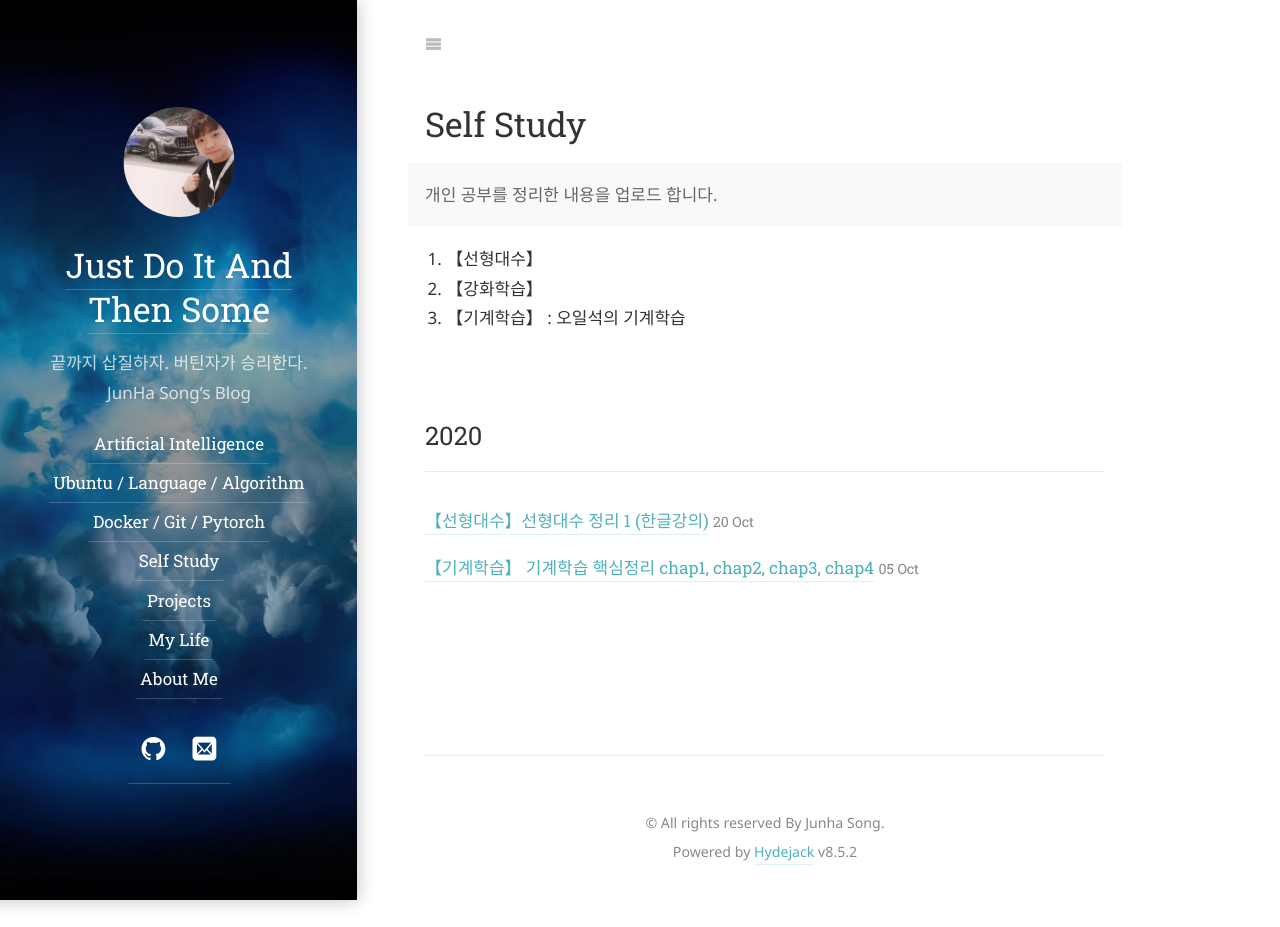
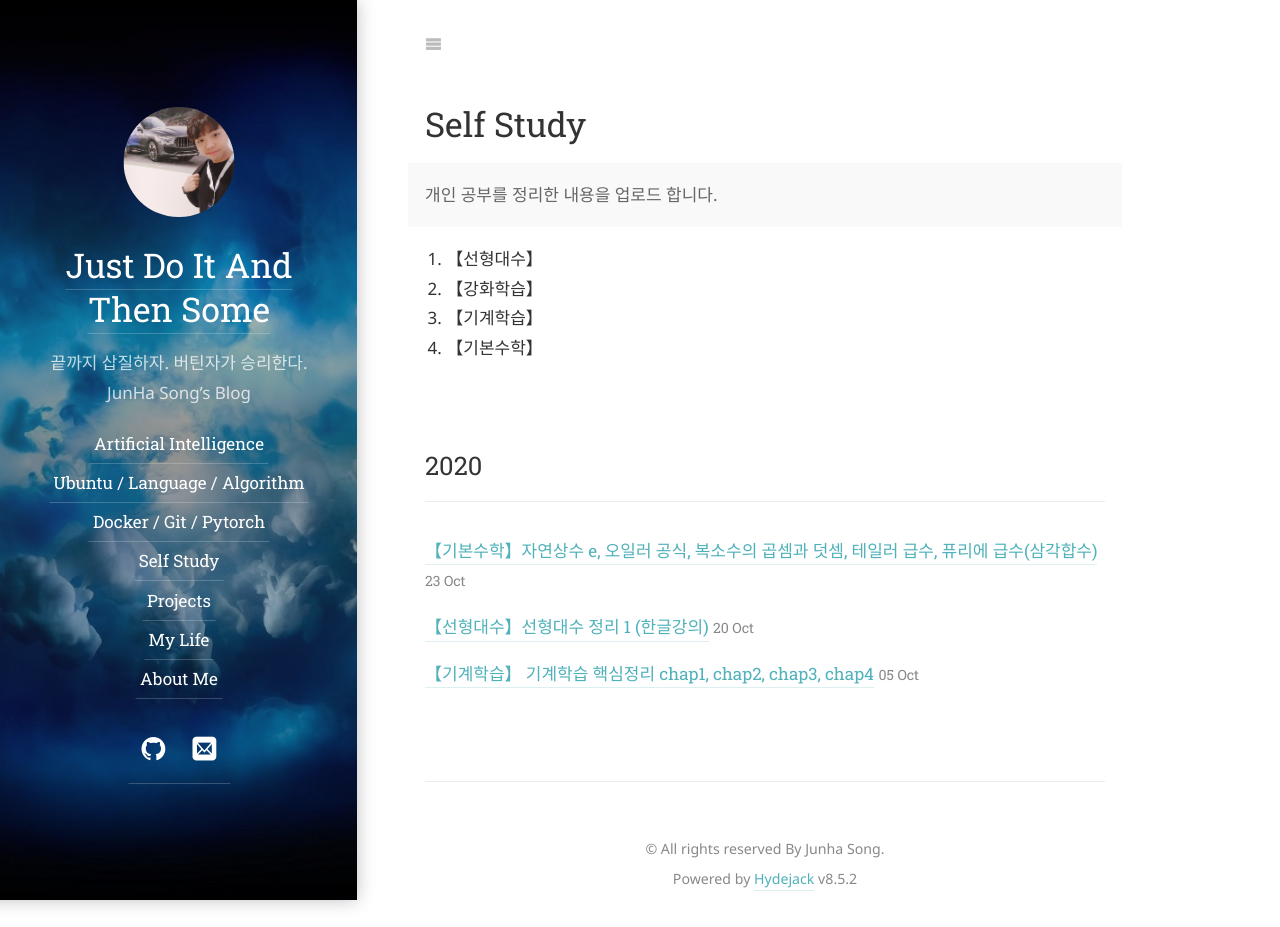
Before and after one commit to junsusong98/junha1125.github.io, a Jekyll site: the page built from _featured_categories/Self-Study.md, in a window 1280 px wide. Built offline with Jekyll 4.4.1, drawn with Linux system fonts in a browser that asks for light colours; some web fonts are replaced; some of the changed lines change nothing that is shown.

Commit message:
update fourier_thinking1.md

```diff
--- /dev/null
+++ b/Self-Study/_posts/2020-10-23-fourier_thinking.md
@@ -0,0 +1,52 @@
+---
+layout: post
+title: 【기본수학】자연상수 e, 오일러 공식, 복소수의 곱셈과 덧셈, 테일러 급수, 퓨리에 급수(삼각합수)
+description: >
+    수학의 기본적인 내용인 자연상수 e, 오일러 공식, 복소수의 곱셈과 덧셈, 테일러 급수, 퓨리에 급수(삼각합수) 와 같은 내용을 찾아서 공부한 내용들을 기록해 놓았습니다.
+---
+- 공부한 내용: 자연상수 e, 오일러 공식, 복소수의 곱셈과 덧셈, 테일러 급수, 퓨리에 급수(삼각합수)
+- 이용한 테블릿 : 갤럭시 탭 s7+
+- 느낀점 : 고등수학은 잘했지만, 대학수학은 관심없었다. 하지만 생각보다 꿀잼이다. 근데 이거를 딥러닝에 쓸지는 모르겠지만 그래도 언젠간을 위해 알아두자.
+- 참조 좋은 사이트
+    - [https://www.youtube.com/channel/UC-7H7ZImLfGF97Y_EJ0vZzA](https://www.youtube.com/channel/UC-7H7ZImLfGF97Y_EJ0vZzA)
+    - [https://www.youtube.com/user/AngeloYeo](https://www.youtube.com/user/AngeloYeo)
+
+# 1. 자연상수 e
+
+![공돌이의 수학 정리노트 & 쑤튜브 선형대수 P1.png](https://github.com/junha1125/Imgaes_For_GitBlog/blob/master/2020-10-23/%EA%B3%B5%EB%8F%8C%EC%9D%B4%EC%9D%98%20%EC%88%98%ED%95%99%20%EC%A0%95%EB%A6%AC%EB%85%B8%ED%8A%B8%20&%20%EC%91%A4%ED%8A%9C%EB%B8%8C%20%EC%84%A0%ED%98%95%EB%8C%80%EC%88%98%20P1.png?raw=true)
+
+![공돌이의 수학 정리노트 & 쑤튜브 선형대수 P4.png](https://github.com/junha1125/Imgaes_For_GitBlog/blob/master/2020-10-23/%EA%B3%B5%EB%8F%8C%EC%9D%B4%EC%9D%98%20%EC%88%98%ED%95%99%20%EC%A0%95%EB%A6%AC%EB%85%B8%ED%8A%B8%20&%20%EC%91%A4%ED%8A%9C%EB%B8%8C%20%EC%84%A0%ED%98%95%EB%8C%80%EC%88%98%20P4.png?raw=true)
+
+
+
+# 2. 오일러 공식
+
+![공돌이의 수학 정리노트 & 쑤튜브 선형대수 P2.png](https://github.com/junha1125/Imgaes_For_GitBlog/blob/master/2020-10-23/%EA%B3%B5%EB%8F%8C%EC%9D%B4%EC%9D%98%20%EC%88%98%ED%95%99%20%EC%A0%95%EB%A6%AC%EB%85%B8%ED%8A%B8%20&%20%EC%91%A4%ED%8A%9C%EB%B8%8C%20%EC%84%A0%ED%98%95%EB%8C%80%EC%88%98%20P2.png?raw=true)
+
+
+
+# 3. 복소수의 곱셈과 덧셈
+
+![공돌이의 수학 정리노트 & 쑤튜브 선형대수 P3.png](https://github.com/junha1125/Imgaes_For_GitBlog/blob/master/2020-10-23/%EA%B3%B5%EB%8F%8C%EC%9D%B4%EC%9D%98%20%EC%88%98%ED%95%99%20%EC%A0%95%EB%A6%AC%EB%85%B8%ED%8A%B8%20&%20%EC%91%A4%ED%8A%9C%EB%B8%8C%20%EC%84%A0%ED%98%95%EB%8C%80%EC%88%98%20P3.png?raw=true)
+
+
+
+# 4. 테일러 급수
+
+![공돌이의 수학 정리노트 & 쑤튜브 선형대수 P5.png](https://github.com/junha1125/Imgaes_For_GitBlog/blob/master/2020-10-23/%EA%B3%B5%EB%8F%8C%EC%9D%B4%EC%9D%98%20%EC%88%98%ED%95%99%20%EC%A0%95%EB%A6%AC%EB%85%B8%ED%8A%B8%20&%20%EC%91%A4%ED%8A%9C%EB%B8%8C%20%EC%84%A0%ED%98%95%EB%8C%80%EC%88%98%20P5.png?raw=true)
+
+
+
+
+
+# 5. 퓨리에 급수(삼각합수)
+
+![공돌이의 수학 정리노트 & 쑤튜브 선형대수 P6.png](https://github.com/junha1125/Imgaes_For_GitBlog/blob/master/2020-10-23/%EA%B3%B5%EB%8F%8C%EC%9D%B4%EC%9D%98%20%EC%88%98%ED%95%99%20%EC%A0%95%EB%A6%AC%EB%85%B8%ED%8A%B8%20&%20%EC%91%A4%ED%8A%9C%EB%B8%8C%20%EC%84%A0%ED%98%95%EB%8C%80%EC%88%98%20P6.png?raw=true)
+
+
+
+
+
+# 다음 공부
+
+- 복소 평면에서의 퓨리에 급수에 대해서 공부할 예정이다.
--- a/_featured_categories/Self-Study.md
+++ b/_featured_categories/Self-Study.md
@@ -14,7 +14,9 @@ description: >
 
     2. 【강화학습】
 
-    3. 【기계학습】 : 오일석의 기계학습
+    3. 【기계학습】
+
+    4. 【기본수학】
 
 # accent_color: rgb(38,139,210)
 # accent_image: /assets/img/catagorys/programmer.jpg
```
